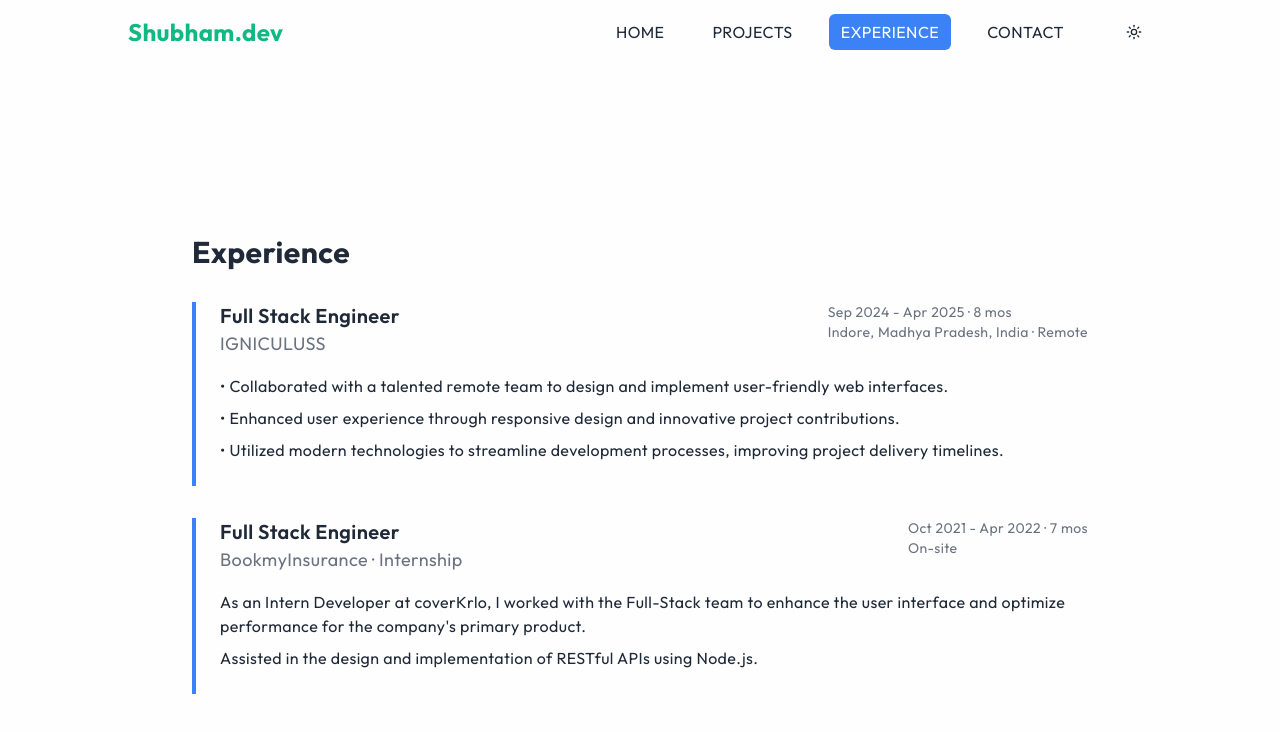
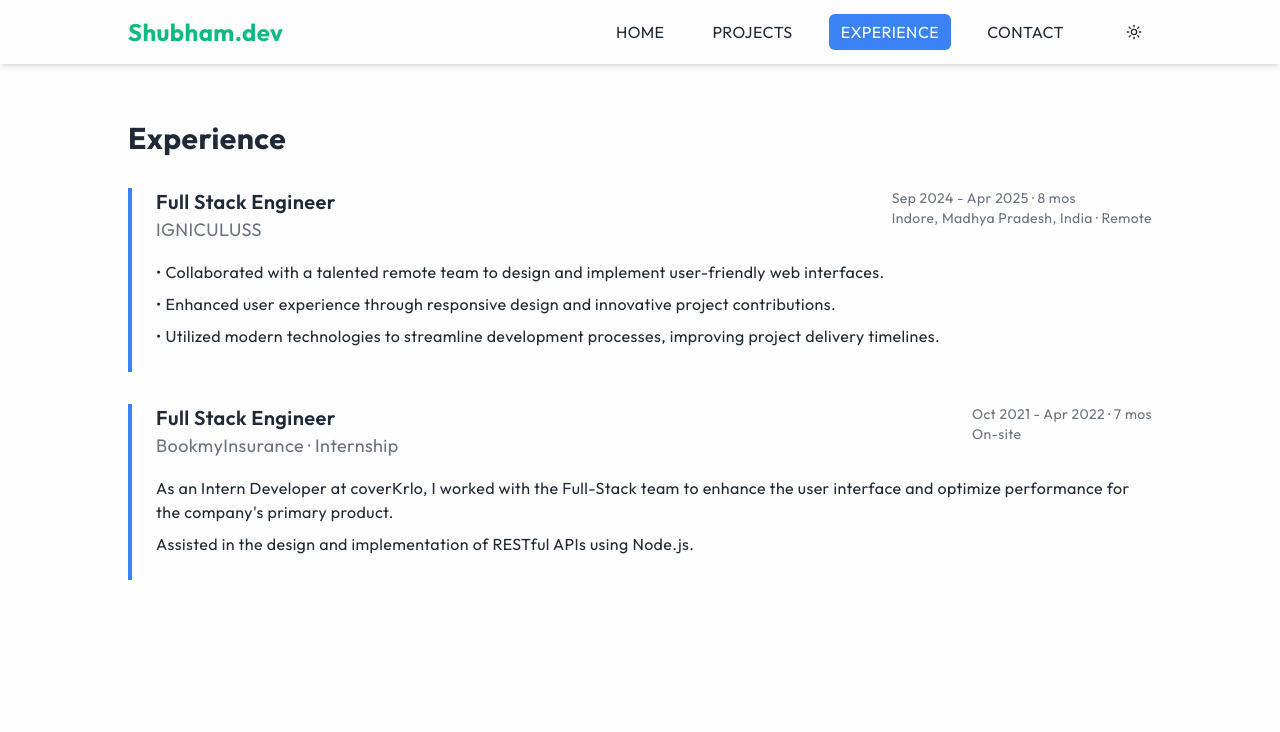
Before and after one commit to Mishrashubham10/shubham-mishra, a Next.js app: page /experience in a window 1280 px wide. Shown: the top 732 px of the page. Built offline with nearby package versions, Linux system fonts and the light colour scheme.

Commit message:
experience fixed

```diff
--- a/src/app/_components/About.jsx
+++ b/src/app/_components/About.jsx
@@ -8,7 +8,7 @@ export default function About() {
 
       {/* ========= INFORMATION ========== */}
       <div className="flex flex-col items-center justify-center w-full max-w-3xl mx-auto gap-6 mt-3">
-        <p className="text-lg font-semibold text-balance tracking-wide">
+        <p className="text-lg font-semibold text-center md:text-balance tracking-wide">
           I am an experienced Frontend Developer with over 1 and half years of
           professional expertise in the field. Throughout my career, I have had
           the privilage of collaborating with prestigious organizations,
--- a/src/app/experience/page.tsx
+++ b/src/app/experience/page.tsx
@@ -1,15 +1,15 @@
 export default function ExperiencePage() {
   return (
-    <section className="w-full">
-      <div className="bg-background h-screen flex flex-col items-center justify-center">
+    <section className="w-full py-6">
+      <div className="bg-background mt-8 flex flex-col items-center justify-center">
         <main className="container mx-auto px-4">
-          <section className="max-w-4xl mx-auto">
+          <section className="max-w-5xl mx-auto">
             <h1 className="text-3xl font-bold text-foreground mb-8">
               Experience
             </h1>
 
             <div className="space-y-8">
-              {/* IGNICULUSS Experience */}
+              {/* ========= IGNICULUSS Experience ========= */}
               <div className="border-l-4 border-primary pl-6 pb-6">
                 <div className="flex flex-col md:flex-row md:items-start md:justify-between gap-2 mb-4">
                   <div>
@@ -39,7 +39,7 @@ export default function ExperiencePage() {
                 </div>
               </div>
 
-              {/* BookmyInsurance Experience */}
+              {/* ========= BookmyInsurance Experience ========= */}
               <div className="border-l-4 border-primary pl-6 pb-6">
                 <div className="flex flex-col md:flex-row md:items-start md:justify-between gap-2 mb-4">
                   <div>
--- a/src/app/layout.tsx
+++ b/src/app/layout.tsx
@@ -11,7 +11,7 @@ const outfitSans = Outfit({
 });
 
 export const metadata: Metadata = {
-  title: 'AI Job Prep App',
+  title: 'Shubham Mishra',
   description: 'Created by Shubham Mishra',
 };
 
--- a/src/app/page.tsx
+++ b/src/app/page.tsx
@@ -55,7 +55,7 @@ export default function Home() {
       {/* ============= About Me Section =========== */}
       <section
         id="about"
-        className="min-h-screen flex items-center justify-center bg-background text-accent opacity-0 translate-y-10 transition-all duration-700 max-w-5xl mx-auto"
+        className="min-h-screen flex items-center justify-center bg-background text-accent opacity-0 translate-y-10 transition-all duration-700 max-w-5xl mx-auto overflow-hidden"
       >
         <About />
       </section>
```
